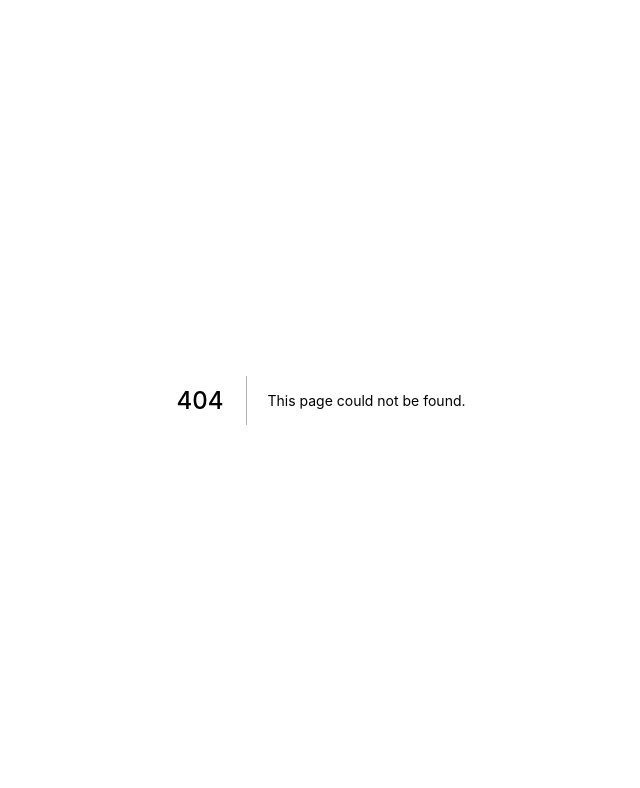
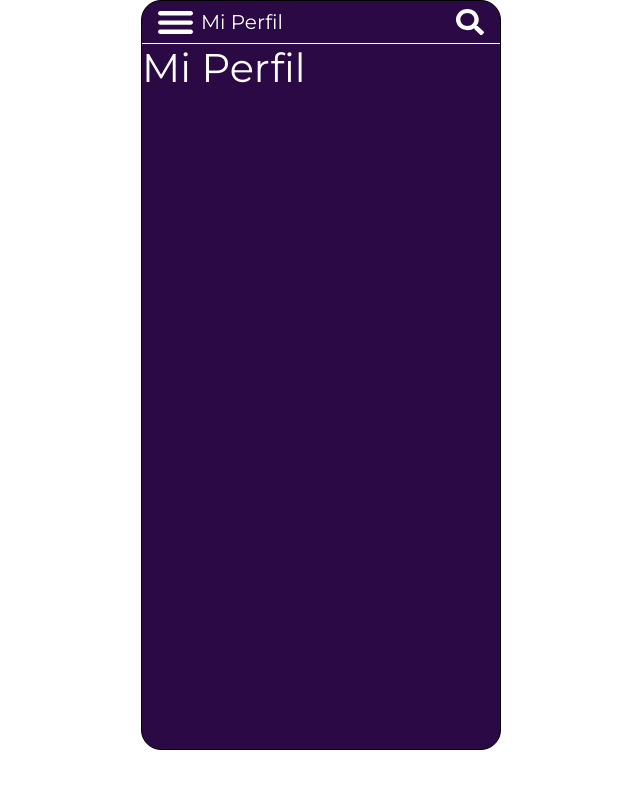
Before and after one commit to gabrielgodoy72/PetHelper, a Next.js app in the folder frontend/: page /perfil in a window 1280 px wide. Before the commit this address had no page. Shown: the top 788 px of the page, without its empty margins (319-959 px from the left). Built offline with nearby package versions, Linux system fonts and the light colour scheme.

Commit message:
Agregado de redirecciones del Menu

```diff
--- a/frontend/components/card.jsx
+++ b/frontend/components/card.jsx
@@ -1,5 +1,4 @@
 const Card = ({archivo, imagen}) => {
-    {console.log(archivo.Estado.Nombre)}
     return (
         <div className="card flex-grow-1 mx-2 my-2 border border-dark" style={{width: '8rem'}}>
             <img src={`/${imagen[0].Nombre}.png`} className="card-img-top" alt={`/${imagen[0].Nombre}.png`} />
--- a/frontend/components/menu.jsx
+++ b/frontend/components/menu.jsx
@@ -1,9 +1,17 @@
 import { useState } from "react"
 import MenuItem from "./menu_item"
+import { useRouter } from "next/router"
 
 const Menu = ({title, children}) => {
 
     const [showMenu, setShowMenu] = useState(false)
+    const router = useRouter()
+    const goToHome = () => {
+        if(showMenu) {
+            setShowMenu(!showMenu)
+            router.push('./home')
+        }
+    }
 
     return (
         <div>
@@ -11,20 +19,22 @@ const Menu = ({title, children}) => {
             <div className="d-flex justify-content-between border-bottom border-white px-3 py-2">
                 <div className="d-flex align-items-center">
                     <img src="/hamburguer_menu.svg" alt="menu icon" onClick={() => setShowMenu(!showMenu)} className="pointer"/>
-                    <h4 className="text-white my-0 mx-2">{title}</h4>
+                    <h5 className="text-white my-0 mx-2 pointer" onClick={goToHome}>{showMenu? 'Inicio': title}</h5>
                 </div>
                 <img src="/search_icon.svg" alt="menu icon" />
             </div>
             {/* Menu que se despliega */}
             {showMenu && <div className="d-flex" style={{height: '750px'}}>
                 <div className="flex-grow-1 bg-one p-2" style={{ position: 'relative', zIndex: '2' }}>
-                    <MenuItem imagen='user' texto='Mi Perfil'/>
-                    <MenuItem imagen='reportado' texto='Reportar'/>
-                    <MenuItem imagen='para_adoptar' texto='Dar en Adopción'/>
-                    <MenuItem imagen='aportes_ayudas' texto='Aportes y Ayudas'/>
-                    <MenuItem imagen='cerrar_sesion' texto='Cerrar Sesión'/>
+                    <MenuItem imagen='home' texto='Inicio' href={'/home'}/>
+                    <MenuItem imagen='user' texto='Mi Perfil' href={'/perfil'}/>
+                    <MenuItem imagen='reportado' texto='Reportar' href={'/home'}/>
+                    <MenuItem imagen='para_adoptar' texto='Dar en Adopción' href={'/home'}/>
+                    <MenuItem imagen='aportes_ayudas' texto='Aportes y Ayudas' href={'/aportes'}/>
+                    <MenuItem imagen='cerrar_sesion' texto='Cerrar Sesión' href={'/'}/>
                 </div>
-                <div className="bg-secondary opacity-50" style={{width: '130px', position: 'relative', zIndex: '2'}} />
+                <div className="bg-secondary opacity-50" style={{width: '130px', position: 'relative', zIndex: '2'}}
+                    onClick={() => setShowMenu(!showMenu)}/>
             </div>}
             {/* Contenido de la App */}
             <div style={{ position: 'relative', zIndex: '1' }} className="bg-one">
--- a/frontend/components/menu_item.jsx
+++ b/frontend/components/menu_item.jsx
@@ -1,9 +1,13 @@
-const MenuItem = ({imagen, texto}) => {
+import Link from 'next/link'
+
+const MenuItem = ({imagen, texto, href}) => {
     return (
-        <div className="d-flex py-2">
-            <img width="25px" src={`/${imagen}.svg`} alt="menu icon" />
-            <p className="text-white mx-1 my-0 align-self-center" style={{fontSize: '14px'}}>{texto}</p>
-        </div>
+        <Link href={href}>
+            <a className='d-flex py-2 pointer text-decoration-none'>
+                <img width="25px" height="25px" src={`/${imagen}.svg`} alt="menu icon" />
+                <p className="text-white mx-1 my-0 align-self-center" style={{fontSize: '14px'}}>{texto}</p>
+            </a>
+        </Link>
     )
 }
 
--- /dev/null
+++ b/frontend/pages/perfil.js
@@ -0,0 +1,24 @@
+import Celular from "../components/celular"
+import Head from "next/head"
+import Menu from "../components/menu"
+
+const Perfil = () => {
+
+    return (
+        <div>
+            <Head>
+                <title>Mi Perfil</title>
+            </Head>
+            <Celular>
+                <div className="font-montserrat">
+                    <Menu title={'Mi Perfil'}>
+                        <h1 className="text-white">Mi Perfil</h1>
+                    </Menu>
+                </div>
+            </Celular>
+        </div>
+    )
+
+}
+
+export default Perfil
```
Also changed, not shown: frontend/pages/aportes.js (added, +24 -0 lines), frontend/pages/services.js (deleted, +0 -17 lines), frontend/public/home.svg (added).
